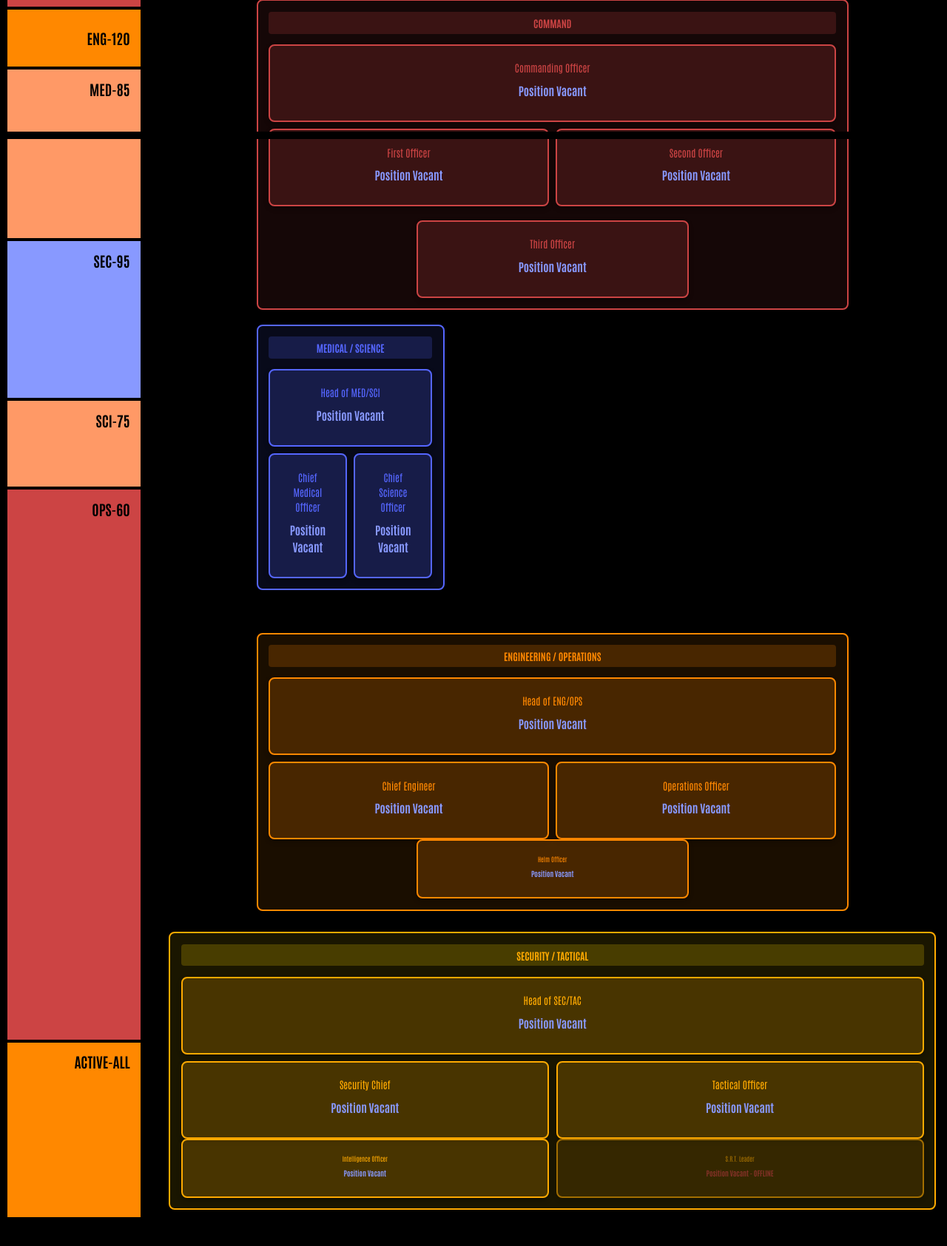
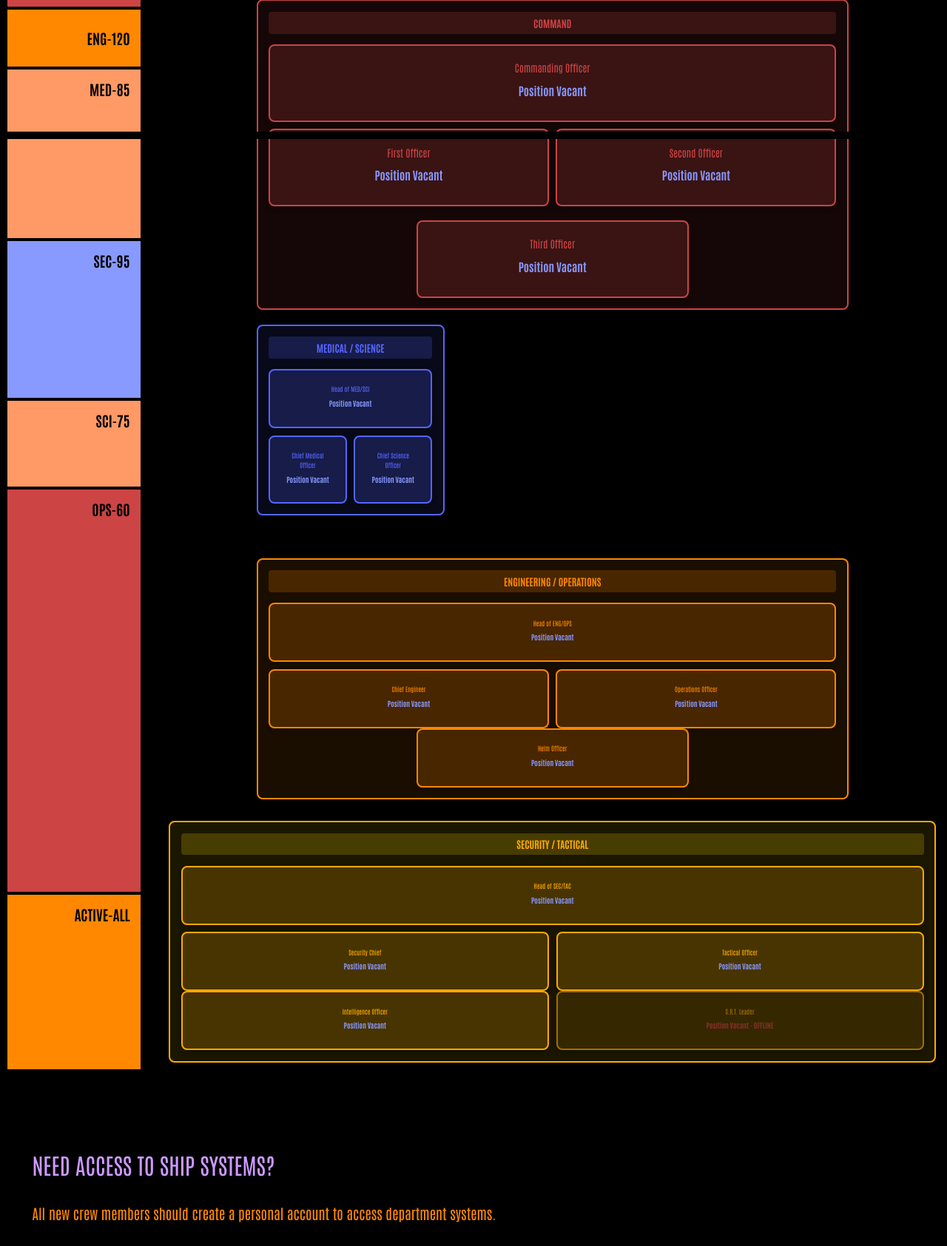
Before and after one commit to aidanpoe/uss-serenity1, a PHP site: page /pages/roster.php in a window 1280 px wide. Shown: the part 612-2297 px from the top of the page at 74% size. Run offline with PHP 8.4, Linux system fonts and the light colour scheme; data that the repository does not hold is empty.

Commit message:
Update roster.php

```diff
--- a/pages/roster.php
+++ b/pages/roster.php
@@ -528,8 +528,8 @@ $ranks = [
 								<!-- Head of MED/SCI (Top) -->
 								<div class="positions-row single">
 									<div class="officer-box med-sci-box">
-										<div style="color: var(--blue); font-size: 0.7rem; margin-bottom: 0.5rem;">Head of MED/SCI</div>
-										<div style="color: var(--bluey); font-weight: bold; margin-bottom: 0.5rem; font-size: 0.8rem;">
+										<div style="color: var(--blue); font-size: 0.45rem; margin-bottom: 0.25rem;">Head of MED/SCI</div>
+										<div style="color: var(--bluey); font-weight: bold; margin-bottom: 0.25rem; font-size: 0.5rem;">
 											<?php if ($command_positions['Head of MED/SCI']): ?>
 												<?php echo htmlspecialchars($command_positions['Head of MED/SCI']['rank'] . ' ' . $command_positions['Head of MED/SCI']['first_name'] . ' ' . $command_positions['Head of MED/SCI']['last_name']); ?>
 											<?php else: ?>
@@ -537,7 +537,7 @@ $ranks = [
 											<?php endif; ?>
 										</div>
 										<?php if (hasPermission('Captain')): ?>
-										<button onclick="playSoundAndRedirect('audio2', 'command_structure_edit.php')" style="background-color: var(--bluey); color: black; border: none; padding: 0.4rem 0.8rem; border-radius: 4px; cursor: pointer; font-size: 0.6rem;">Edit Assignment</button>
+										<button onclick="playSoundAndRedirect('audio2', 'command_structure_edit.php')" style="background-color: var(--bluey); color: black; border: none; padding: 0.25rem 0.5rem; border-radius: 3px; cursor: pointer; font-size: 0.4rem;">Edit Assignment</button>
 										<?php endif; ?>
 									</div>
 								</div>
@@ -550,8 +550,8 @@ $ranks = [
 										$person = $command_positions[$position];
 									?>
 									<div class="officer-box med-sci-box">
-										<div style="color: var(--blue); font-size: 0.7rem; margin-bottom: 0.5rem;"><?php echo htmlspecialchars($position); ?></div>
-										<div style="color: var(--bluey); font-weight: bold; margin-bottom: 0.5rem; font-size: 0.8rem;">
+										<div style="color: var(--blue); font-size: 0.45rem; margin-bottom: 0.25rem;"><?php echo htmlspecialchars($position); ?></div>
+										<div style="color: var(--bluey); font-weight: bold; margin-bottom: 0.25rem; font-size: 0.5rem;">
 											<?php if ($person): ?>
 												<?php echo htmlspecialchars($person['rank'] . ' ' . $person['first_name'] . ' ' . $person['last_name']); ?>
 											<?php else: ?>
@@ -559,7 +559,7 @@ $ranks = [
 											<?php endif; ?>
 										</div>
 										<?php if (hasPermission('Captain')): ?>
-										<button onclick="playSoundAndRedirect('audio2', 'command_structure_edit.php')" style="background-color: var(--bluey); color: black; border: none; padding: 0.4rem 0.8rem; border-radius: 4px; cursor: pointer; font-size: 0.6rem;">Edit Assignment</button>
+										<button onclick="playSoundAndRedirect('audio2', 'command_structure_edit.php')" style="background-color: var(--bluey); color: black; border: none; padding: 0.25rem 0.5rem; border-radius: 3px; cursor: pointer; font-size: 0.4rem;">Edit Assignment</button>
 										<?php endif; ?>
 									</div>
 									<?php endforeach; ?>
@@ -575,8 +575,8 @@ $ranks = [
 								<!-- Head of ENG/OPS (Top) -->
 								<div class="positions-row single">
 									<div class="officer-box eng-ops-box">
-										<div style="color: var(--orange); font-size: 0.7rem; margin-bottom: 0.5rem;">Head of ENG/OPS</div>
-										<div style="color: var(--bluey); font-weight: bold; margin-bottom: 0.5rem; font-size: 0.8rem;">
+										<div style="color: var(--orange); font-size: 0.45rem; margin-bottom: 0.25rem;">Head of ENG/OPS</div>
+										<div style="color: var(--bluey); font-weight: bold; margin-bottom: 0.25rem; font-size: 0.5rem;">
 											<?php if ($command_positions['Head of ENG/OPS']): ?>
 												<?php echo htmlspecialchars($command_positions['Head of ENG/OPS']['rank'] . ' ' . $command_positions['Head of ENG/OPS']['first_name'] . ' ' . $command_positions['Head of ENG/OPS']['last_name']); ?>
 											<?php else: ?>
@@ -584,7 +584,7 @@ $ranks = [
 											<?php endif; ?>
 										</div>
 										<?php if (hasPermission('Captain')): ?>
-										<button onclick="playSoundAndRedirect('audio2', 'command_structure_edit.php')" style="background-color: var(--orange); color: black; border: none; padding: 0.4rem 0.8rem; border-radius: 4px; cursor: pointer; font-size: 0.6rem;">Edit Assignment</button>
+										<button onclick="playSoundAndRedirect('audio2', 'command_structure_edit.php')" style="background-color: var(--bluey); color: black; border: none; padding: 0.25rem 0.5rem; border-radius: 3px; cursor: pointer; font-size: 0.4rem;">Edit Assignment</button>
 										<?php endif; ?>
 									</div>
 								</div>
@@ -597,8 +597,8 @@ $ranks = [
 										$person = $command_positions[$position];
 									?>
 									<div class="officer-box eng-ops-box">
-										<div style="color: var(--orange); font-size: 0.7rem; margin-bottom: 0.5rem;"><?php echo htmlspecialchars($position); ?></div>
-										<div style="color: var(--bluey); font-weight: bold; margin-bottom: 0.5rem; font-size: 0.8rem;">
+										<div style="color: var(--orange); font-size: 0.45rem; margin-bottom: 0.25rem;"><?php echo htmlspecialchars($position); ?></div>
+										<div style="color: var(--bluey); font-weight: bold; margin-bottom: 0.25rem; font-size: 0.5rem;">
 											<?php if ($person): ?>
 												<?php echo htmlspecialchars($person['rank'] . ' ' . $person['first_name'] . ' ' . $person['last_name']); ?>
 											<?php else: ?>
@@ -606,7 +606,7 @@ $ranks = [
 											<?php endif; ?>
 										</div>
 										<?php if (hasPermission('Captain')): ?>
-										<button onclick="playSoundAndRedirect('audio2', 'command_structure_edit.php')" style="background-color: var(--orange); color: black; border: none; padding: 0.4rem 0.8rem; border-radius: 4px; cursor: pointer; font-size: 0.6rem;">Edit Assignment</button>
+										<button onclick="playSoundAndRedirect('audio2', 'command_structure_edit.php')" style="background-color: var(--bluey); color: black; border: none; padding: 0.25rem 0.5rem; border-radius: 3px; cursor: pointer; font-size: 0.4rem;">Edit Assignment</button>
 										<?php endif; ?>
 									</div>
 									<?php endforeach; ?>
@@ -639,8 +639,8 @@ $ranks = [
 								<!-- Head of SEC/TAC (Top) -->
 								<div class="positions-row single">
 									<div class="officer-box sec-tac-box">
-										<div style="color: var(--gold); font-size: 0.7rem; margin-bottom: 0.5rem;">Head of SEC/TAC</div>
-										<div style="color: var(--bluey); font-weight: bold; margin-bottom: 0.5rem; font-size: 0.8rem;">
+										<div style="color: var(--gold); font-size: 0.45rem; margin-bottom: 0.25rem;">Head of SEC/TAC</div>
+										<div style="color: var(--bluey); font-weight: bold; margin-bottom: 0.25rem; font-size: 0.5rem;">
 											<?php if ($command_positions['Head of SEC/TAC']): ?>
 												<?php echo htmlspecialchars($command_positions['Head of SEC/TAC']['rank'] . ' ' . $command_positions['Head of SEC/TAC']['first_name'] . ' ' . $command_positions['Head of SEC/TAC']['last_name']); ?>
 											<?php else: ?>
@@ -648,7 +648,7 @@ $ranks = [
 											<?php endif; ?>
 										</div>
 										<?php if (hasPermission('Captain')): ?>
-										<button onclick="playSoundAndRedirect('audio2', 'command_structure_edit.php')" style="background-color: var(--gold); color: black; border: none; padding: 0.4rem 0.8rem; border-radius: 4px; cursor: pointer; font-size: 0.6rem;">Edit Assignment</button>
+										<button onclick="playSoundAndRedirect('audio2', 'command_structure_edit.php')" style="background-color: var(--bluey); color: black; border: none; padding: 0.25rem 0.5rem; border-radius: 3px; cursor: pointer; font-size: 0.4rem;">Edit Assignment</button>
 										<?php endif; ?>
 									</div>
 								</div>
@@ -661,8 +661,8 @@ $ranks = [
 										$person = $command_positions[$position];
 									?>
 									<div class="officer-box sec-tac-box">
-										<div style="color: var(--gold); font-size: 0.7rem; margin-bottom: 0.5rem;"><?php echo htmlspecialchars($position); ?></div>
-										<div style="color: var(--bluey); font-weight: bold; margin-bottom: 0.5rem; font-size: 0.8rem;">
+										<div style="color: var(--gold); font-size: 0.45rem; margin-bottom: 0.25rem;"><?php echo htmlspecialchars($position); ?></div>
+										<div style="color: var(--bluey); font-weight: bold; margin-bottom: 0.25rem; font-size: 0.5rem;">
 											<?php if ($person): ?>
 												<?php echo htmlspecialchars($person['rank'] . ' ' . $person['first_name'] . ' ' . $person['last_name']); ?>
 											<?php else: ?>
@@ -670,7 +670,7 @@ $ranks = [
 											<?php endif; ?>
 										</div>
 										<?php if (hasPermission('Captain')): ?>
-										<button onclick="playSoundAndRedirect('audio2', 'command_structure_edit.php')" style="background-color: var(--gold); color: black; border: none; padding: 0.4rem 0.8rem; border-radius: 4px; cursor: pointer; font-size: 0.6rem;">Edit Assignment</button>
+										<button onclick="playSoundAndRedirect('audio2', 'command_structure_edit.php')" style="background-color: var(--bluey); color: black; border: none; padding: 0.25rem 0.5rem; border-radius: 3px; cursor: pointer; font-size: 0.4rem;">Edit Assignment</button>
 										<?php endif; ?>
 									</div>
 									<?php endforeach; ?>
```
